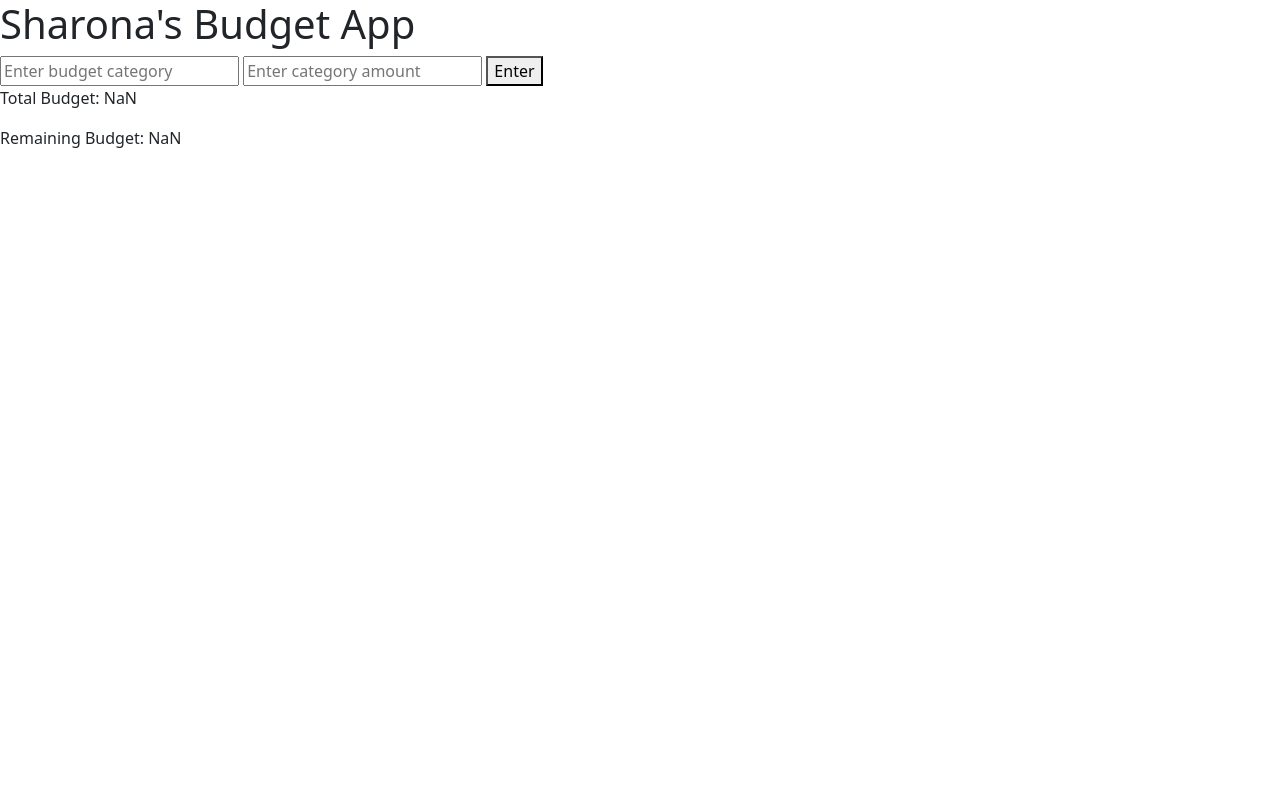
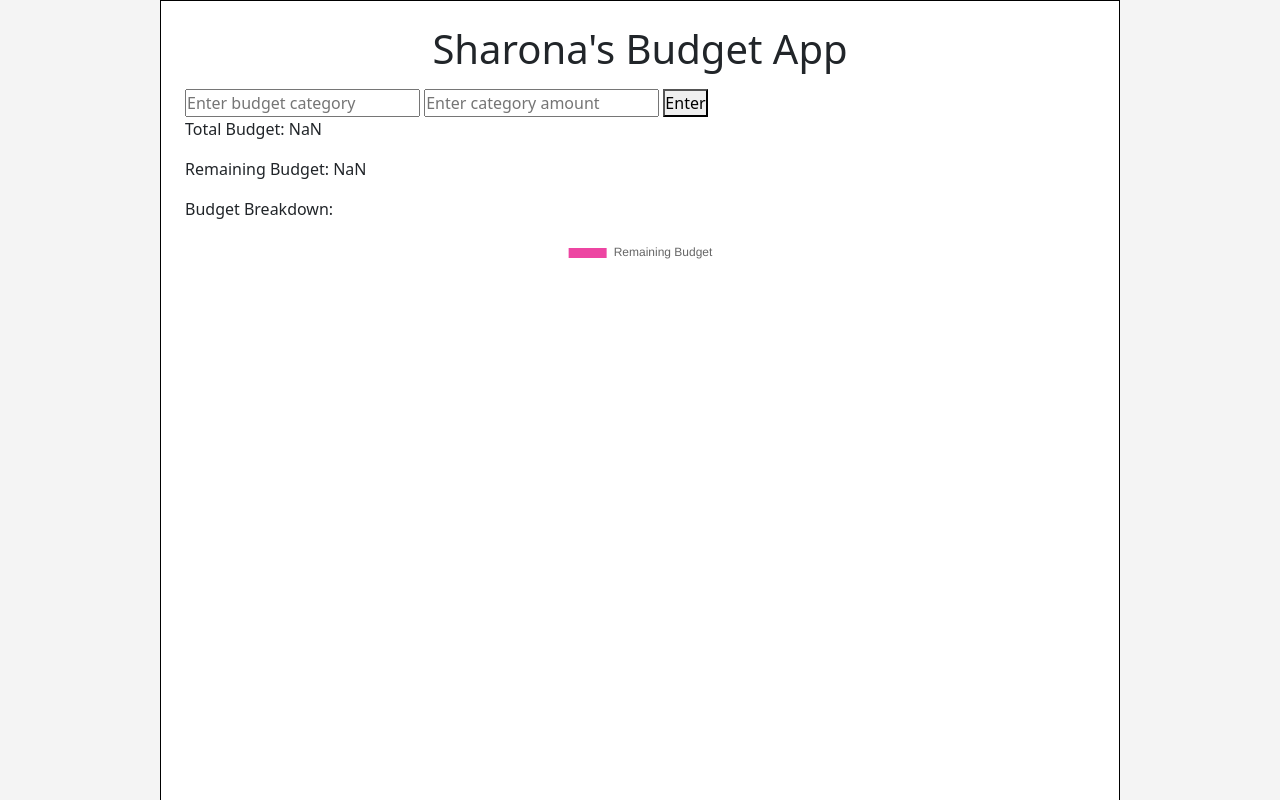
Before and after one commit to SharonaYoung/final-project_budget-app, a website built with webpack: page index.html in a window 1280 px wide. Both pictures are taken after typing "Sample" into the empty fields and a click on the button "Submit". Shown: the top 800 px of the page. Built offline with nearby package versions, Linux system fonts and the light colour scheme.

Commit message:
updated function to add input values to chart

```diff
--- a/index.html
+++ b/index.html
@@ -7,7 +7,8 @@
     <title>Budget App Young S</title>
   </head>
   <body>
-    <h1>Sharona's Budget App</h1>
+    <div class="container px-4 py-2">
+      <h1 class="text-center my-3">Sharona's Budget App</h1>
       <div id="amt">
         <p>Enter your starting budget amount</p>
         <form id="budgetAmt">
@@ -17,14 +18,27 @@
       </div>
       <div id="categories" class="hidden">
         <form id="catForm">
-        <input type="text" id="catInput" placeholder="Enter budget category" />
-        <input type="text" id="amtInput" placeholder="Enter category amount" />
+          <input
+            type="text"
+            id="catInput"
+            placeholder="Enter budget category"
+          />
+          <input
+            type="text"
+            id="amtInput"
+            placeholder="Enter category amount"
+          />
           <button id="newCat">Enter</button>
         </form>
       </div>
       <div id="budgetDisplay" class="hidden">
         <p>Total Budget: <span id="total"></span></p>
         <p>Remaining Budget: <span id="balance"></span></p>
+        <p>Budget Breakdown:</p>
+        <div id="chart">
+          <canvas id="totalBudget"></canvas>
+        </div>
+      </div>
     </div>
     <script src="./dist/main.js"></script>
   </body>
--- a/package.json
+++ b/package.json
@@ -16,6 +16,7 @@
     "webpack-cli": "^5.0.1"
   },
   "dependencies": {
-    "bootstrap": "^5.2.3"
+    "bootstrap": "^5.2.3",
+    "chart.js": "^4.2.1"
   }
 }
--- a/src/index.js
+++ b/src/index.js
@@ -10,5 +10,4 @@ budgetAmtForm.addEventListener('submit', submitBudget);
 
 // submit a category and amount
 CatForm.addEventListener('submit', chkCategory);
-
 console.log("Hello from index.js");
--- a/src/style.css
+++ b/src/style.css
@@ -1,3 +1,16 @@
+*{
+  margin: 0;
+  padding: 0;
+  box-sizing: border-box;
+}
 .hidden {
   display: none;
 }
+body{
+  background-color: #f4f4f4;
+}
+.container {
+  max-width: 960px;
+  border: 1px solid #000;
+  background-color: #fff;
+}
--- a/src/utils.js
+++ b/src/utils.js
@@ -1,3 +1,8 @@
+import Chart from 'chart.js/auto';
+
+const budgetInput = document.querySelector('#budget');
+let budgetStart;
+
 // submit budget amount and switch input fields displayed
 export function submitBudget(event) {
   event.preventDefault();
@@ -7,17 +12,14 @@ export function submitBudget(event) {
   showBudget();
 };
 
-// display budget values to the DOM
-const budgetInput = document.querySelector('#budget');
 const catInputEl = document.querySelector('#catInput');
 const amtInputEl = document.querySelector('#amtInput');
-let budgetStart;
 let budgetRemaining;
 
 function showBudget() {
   budgetStart = parseInt(budgetInput.value);
   budgetRemaining = budgetStart;
-  console.log(budgetStart);
+  addToChart(budgetRemaining);
 
   // display budget values to the DOM
   document.getElementById('total').innerHTML = budgetStart
@@ -27,7 +29,7 @@ function showBudget() {
 let categories = [];
 let amounts = [];
 
-// get values from input boxes and add to an array
+// check if budget has enough
 export function chkCategory(event) {
   event.preventDefault();
   if(budgetStart === 0){
@@ -42,30 +44,48 @@ export function chkCategory(event) {
   else {
     newCategory();
   }
-  console.log(categories, amounts);
 }
 
+// get values from input boxes and add to an array
 function newCategory() {
-  categories.push(catInputEl.value);
+  categories.push({"category": catInputEl.value, "amount": (parseInt(amtInputEl.value))});
   catInputEl.value = "";
   amounts.push(parseInt(amtInputEl.value));
+  addToChart(amtInputEl.value);
   budgetRemaining = budgetStart -= amtInputEl.value;
   amtInputEl.value = "";
   // update remaining balance amount
   document.getElementById('balance').innerHTML = budgetRemaining;
-    console.log('remaining budget: ' + budgetRemaining);
+  console.log('remaining budget:  ' + budgetRemaining);
+  updateChart();
 }
 
-/*
-export function display() {
-  budgetStart = parseInt(budgetInput.value);
-  console.log(budgetStart);
-// display budget values to the DOM
-const totalBudget = `
-  <p>Total Budget $${budgetStart}</p>
-  <p>Remaining Budget $${budgetStart}</p>
-  <p>Budget Breakdown: </p>
-`;
-budgetDisplayEl.innerHTML = totalBudget;
+// let inputData = [];
+
+// display chart
+const budgetChart = new Chart(
+  document.getElementById('totalBudget'),
+  {
+    type: 'pie',
+    data: {
+      labels: ['Remaining Budget'],
+      datasets: [
+        {
+          label: 'Total Monthly Budget',
+          backgroundColor: ['#ed45a2', '#caeef2', '#000' ],
+          data: []
         }
-*/
+      ]
+    }
+  }
+)
+
+function addToChart(data){
+  budgetChart.data.datasets.forEach((dataset) => {
+    dataset.data.push(data);
+  });
+  console.log('updated chart data is: ' + budgetChart.data.datasets[0].data)
+}
+function updateChart() {
+  budgetChart.update();
+}
```
Also changed, not shown: src/chart.js (added, +23 -0 lines), 1 other file. Lines whose indentation alone changed are shown as unchanged.
